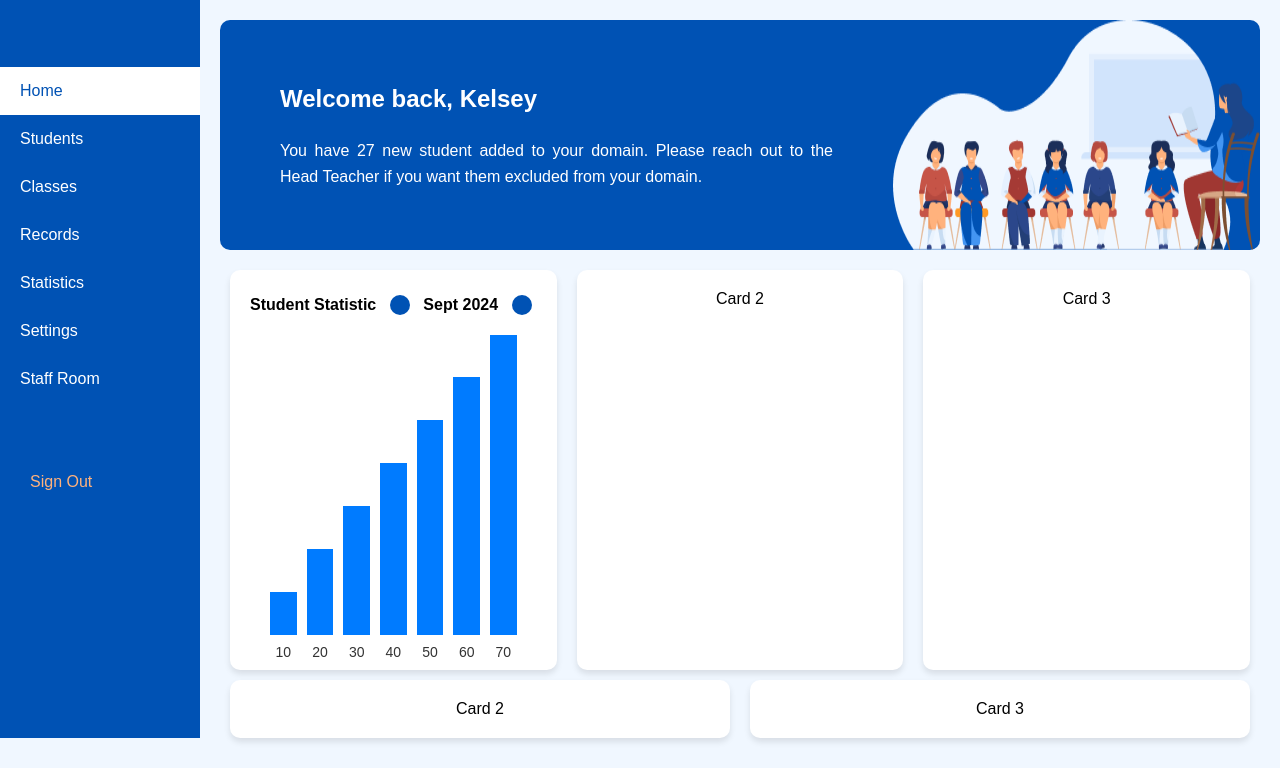
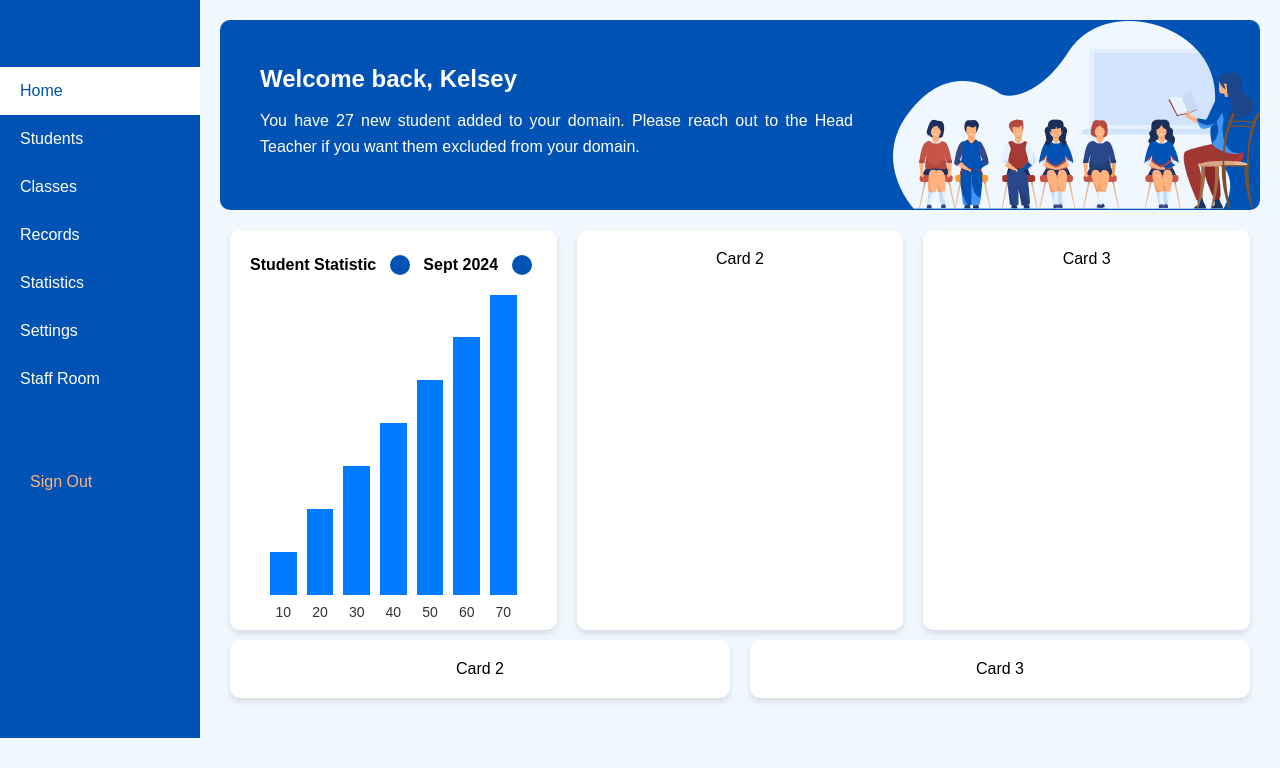
Before and after one commit to DNP-LR/Dashboard, a website built with webpack: page index.html in a window 1280 px wide. Shown: the part 62-830 px from the top of the page. After the commit the page ends 800 px from the top, so only its background shows below. Built offline with nearby package versions, Linux system fonts and the light colour scheme.

Commit message:
[fix] - welcome image

```diff
--- a/css/style.css
+++ b/css/style.css
@@ -146,9 +146,14 @@ input[type="text"]:focus {
 }
 
 .welcome h1, #p1 {
-  margin: 20px;
   text-align: justify;
   line-height: 1.6;
+}
+
+.welcome img {
+  max-width: 100%;
+  height: auto;
+  object-fit: contain;
 }
 
 .leftText {
--- a/index.html
+++ b/index.html
@@ -52,8 +52,9 @@
         <p id="p1">You have 27 new student added to your domain. Please reach out to the Head Teacher if you want them
           excluded from your domain.</p>
       </div>
-      <img src="img/Teacher_and_student.png">
+      <img src="img/Teacher_and_student.png" alt="Teacher and Student">
     </div>
+
     <div class="card-container">
       <div class="card">
         <div class="">
```
